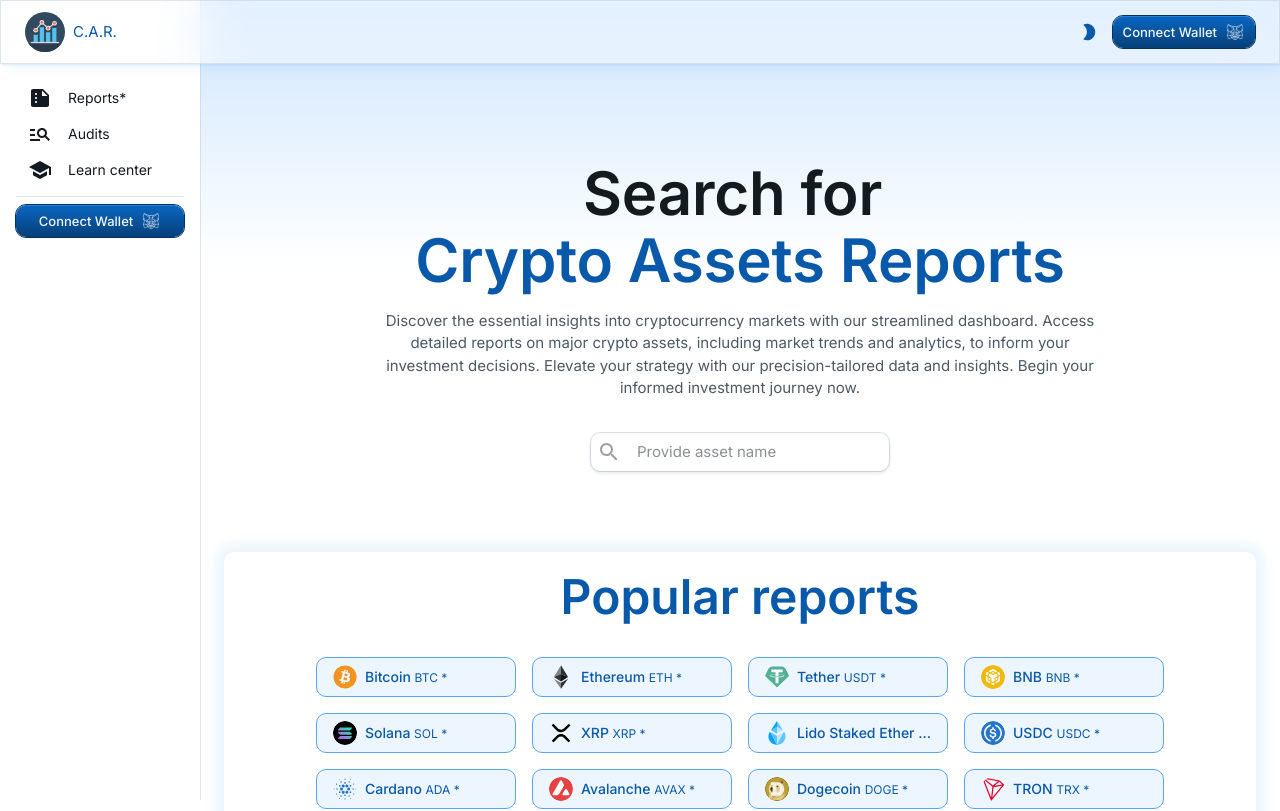
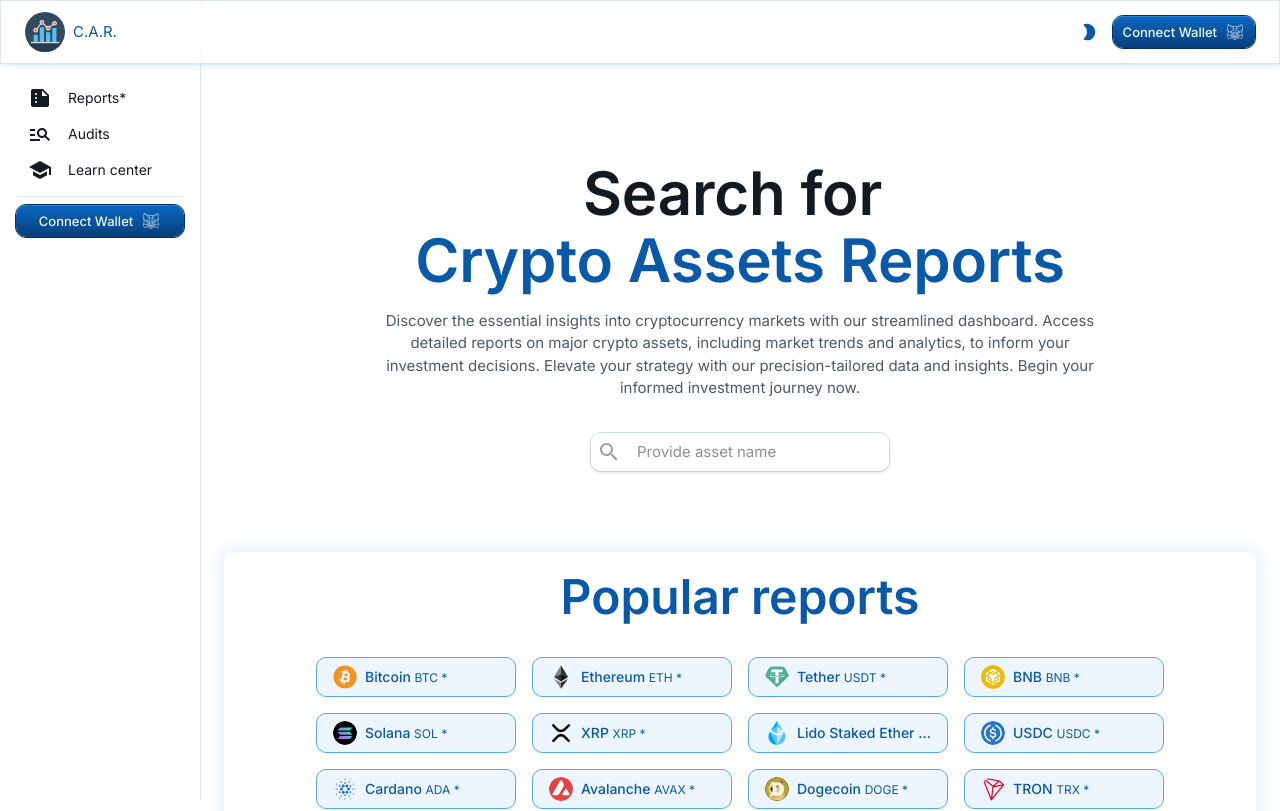
Before and after one commit to DominikP1992/crypto-assets-reports, a Next.js app: page / in a window 1280 px wide. Shown: the top 811 px of the page. Built offline with nearby package versions, Linux system fonts and the light colour scheme.

Commit message:
installed prettier, removed background from homepage, updated ReportsSearch

```diff
--- a/package.json
+++ b/package.json
@@ -6,7 +6,8 @@
     "dev": "next dev",
     "build": "next build",
     "start": "next start",
-    "lint": "next lint"
+    "lint": "next lint",
+    "prettier": "prettier --write ."
   },
   "dependencies": {
     "@emotion/react": "^11.11.3",
@@ -26,6 +27,7 @@
     "@types/react-dom": "^18",
     "eslint": "^8",
     "eslint-config-next": "14.1.0",
+    "prettier": "^3.2.5",
     "typescript": "^5"
   }
 }
--- a/src/components/molecules/AssetReport/AssetReport.tsx
+++ b/src/components/molecules/AssetReport/AssetReport.tsx
@@ -54,7 +54,7 @@
             display: 'flex',
             justifyContent: 'center',
             alignItems: 'center',
-            backdropFilter: 'blur(2px)',
+            backdropFilter: 'blur(4px)',
             zIndex: 2,
           }}
         >
@@ -76,7 +76,7 @@
             justifyContent: 'center',
             alignItems: 'center',
             zIndex: 2,
-            backdropFilter: 'blur(2px)',
+            backdropFilter: 'blur(4px)',
           }}
         >
           <Typography
--- a/src/components/molecules/ReportsSearch/ReportsSearch.tsx
+++ b/src/components/molecules/ReportsSearch/ReportsSearch.tsx
@@ -25,9 +25,9 @@
   const [isLoading, setIsLoading] = useState(false);
 
   const debouncedFetch = debounce(async (input: string) => {
-    if (input.length > 2) {
+    if (input.length > 0) {
       setIsLoading(true);
-      const results = await fetchCryptoReports(input, 500);
+      const results = await fetchCryptoReports(input, 300);
       setOptions(results);
       setIsLoading(false);
     } else {
--- a/src/pages/index.tsx
+++ b/src/pages/index.tsx
@@ -21,18 +21,7 @@
         />
       </Head>
 
-      <Box
-        id="hero"
-        sx={(theme) => ({
-          width: '100%',
-          backgroundImage:
-            theme.palette.mode === 'light'
-              ? 'linear-gradient(180deg, #CEE5FD, #FFF)'
-              : 'linear-gradient(#02294F, #090E10)',
-          backgroundSize: '100% 20%',
-          backgroundRepeat: 'no-repeat',
-        })}
-      >
+      <Box>
         <Container
           maxWidth={false}
           sx={{
```
Also changed, not shown: src/pages/reports/[report].tsx (+6 -3 lines), 1 other file (tests, documents, lock files or other folders).
